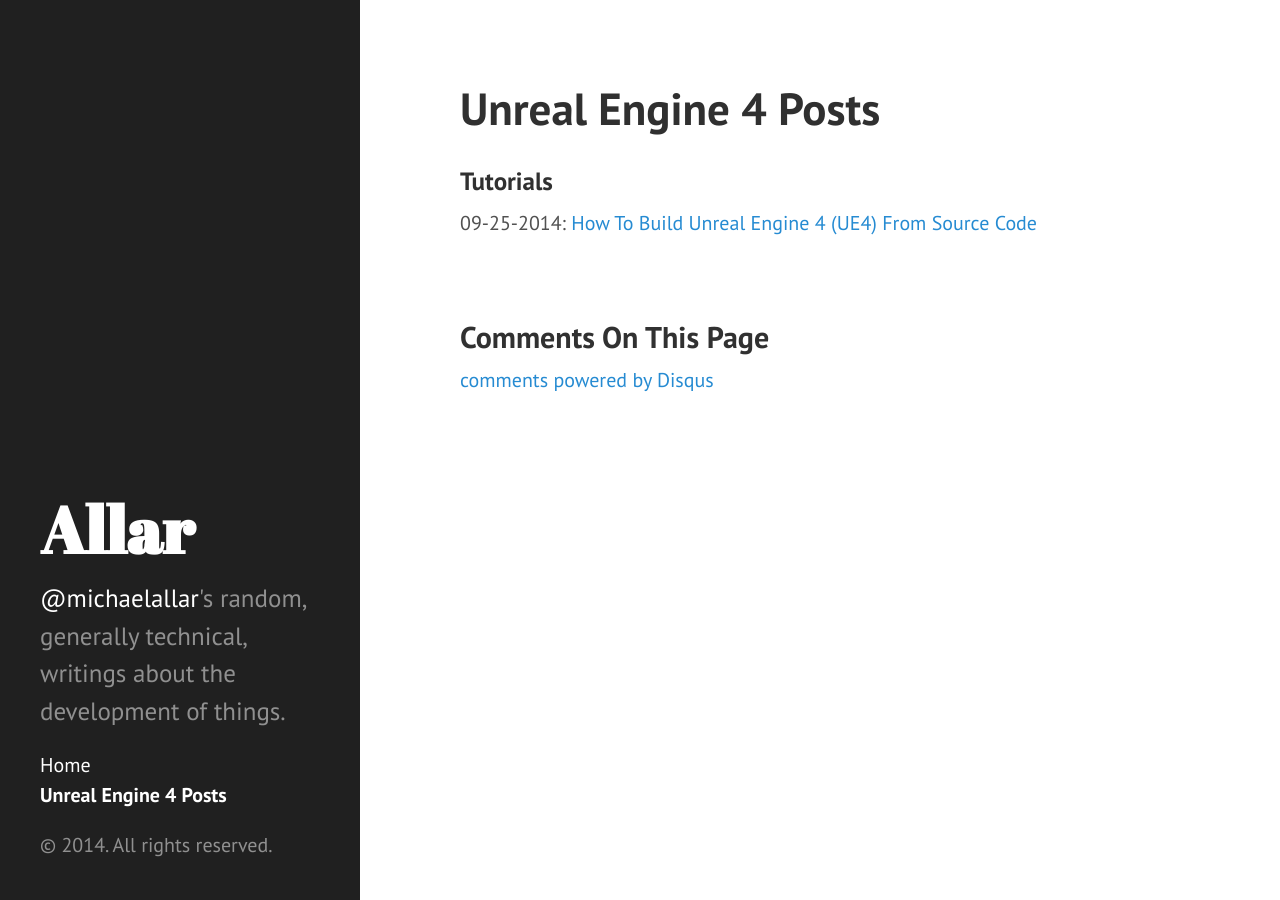
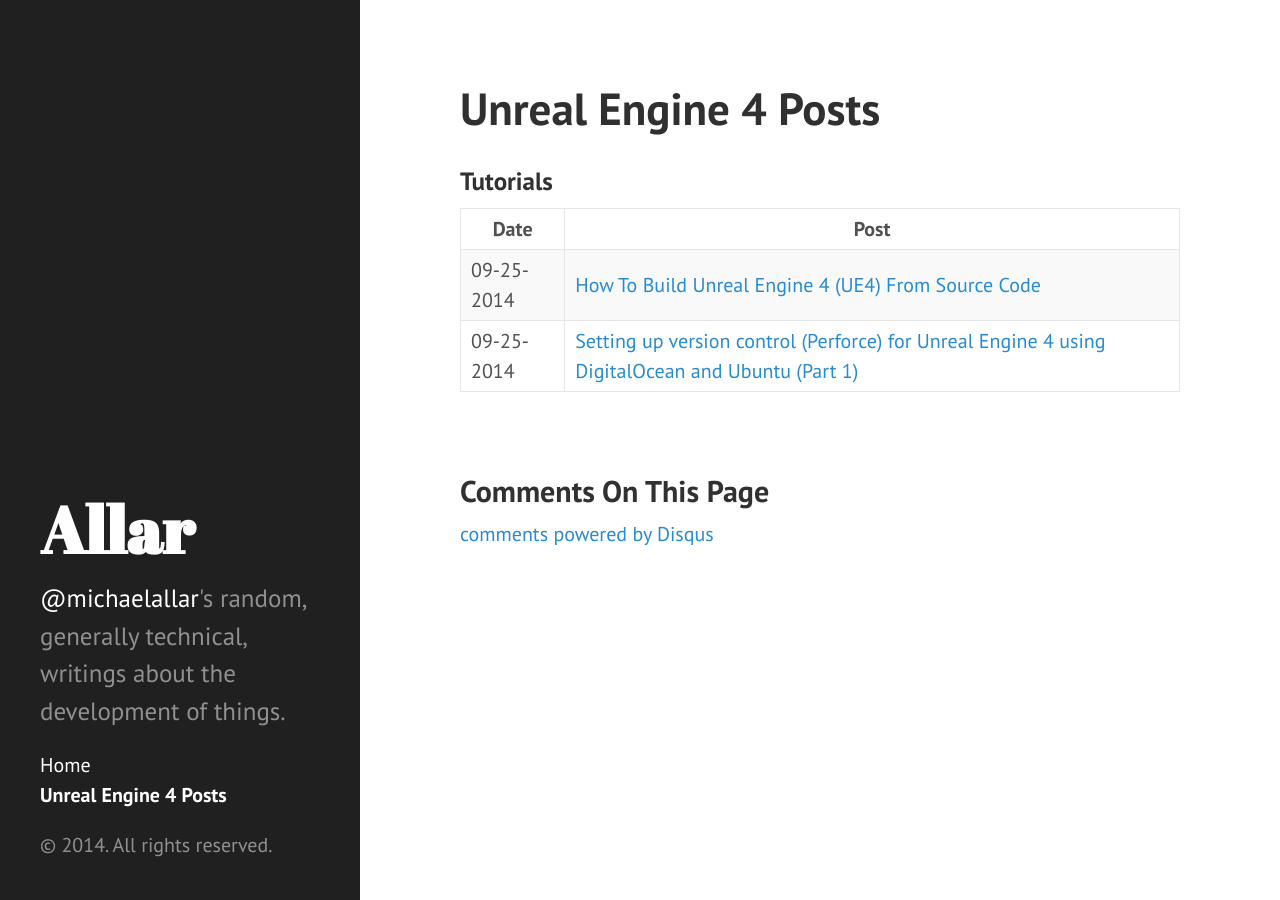
Before and after one commit to Allar/allar.github.io, a Jekyll site: the page built from ue4.md, in a window 1280 px wide. Built offline with Jekyll 4.4.1, drawn with Linux system fonts in a browser that asks for light colours; Markdown is read by kramdown in place of the engine named in the settings; comment, search, counter and statistics services are not loaded.

Commit message:
Testing new UE4 page table

```diff
--- a/ue4.md
+++ b/ue4.md
@@ -5,4 +5,7 @@
 
 ### Tutorials
 
-09-25-2014: [How To Build Unreal Engine 4 (UE4) From Source Code](/2014/09/25/Build-Source/)
+Date | Post
+--- | ---
+09-25-2014 | [How To Build Unreal Engine 4 (UE4) From Source Code](/2014/09/25/Build-Source/)
+09-25-2014 | [Setting up version control (Perforce) for Unreal Engine 4 using DigitalOcean and Ubuntu (Part 1)](/2014/09/25/Setup-Perforce-Digital/)
```
